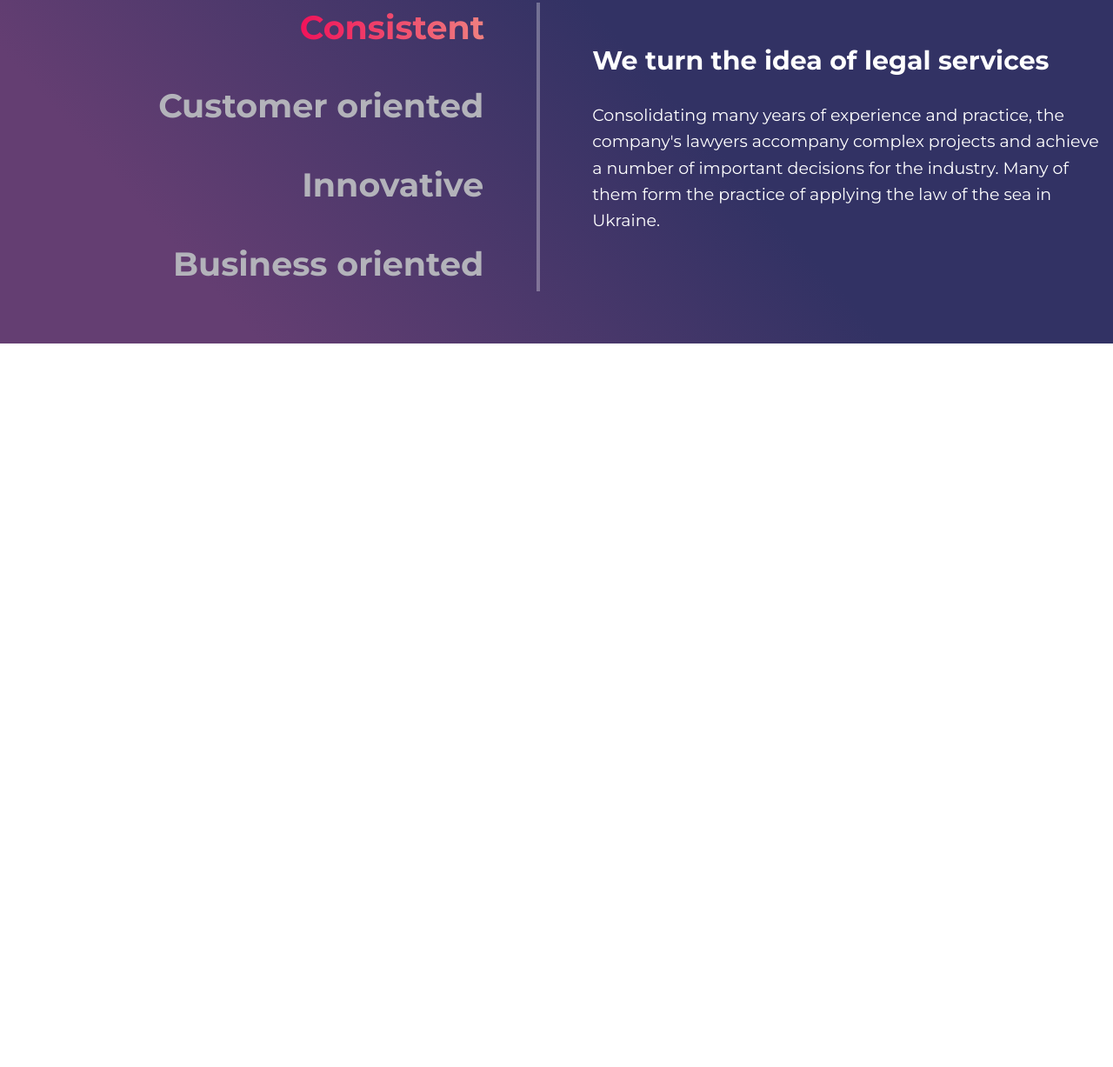
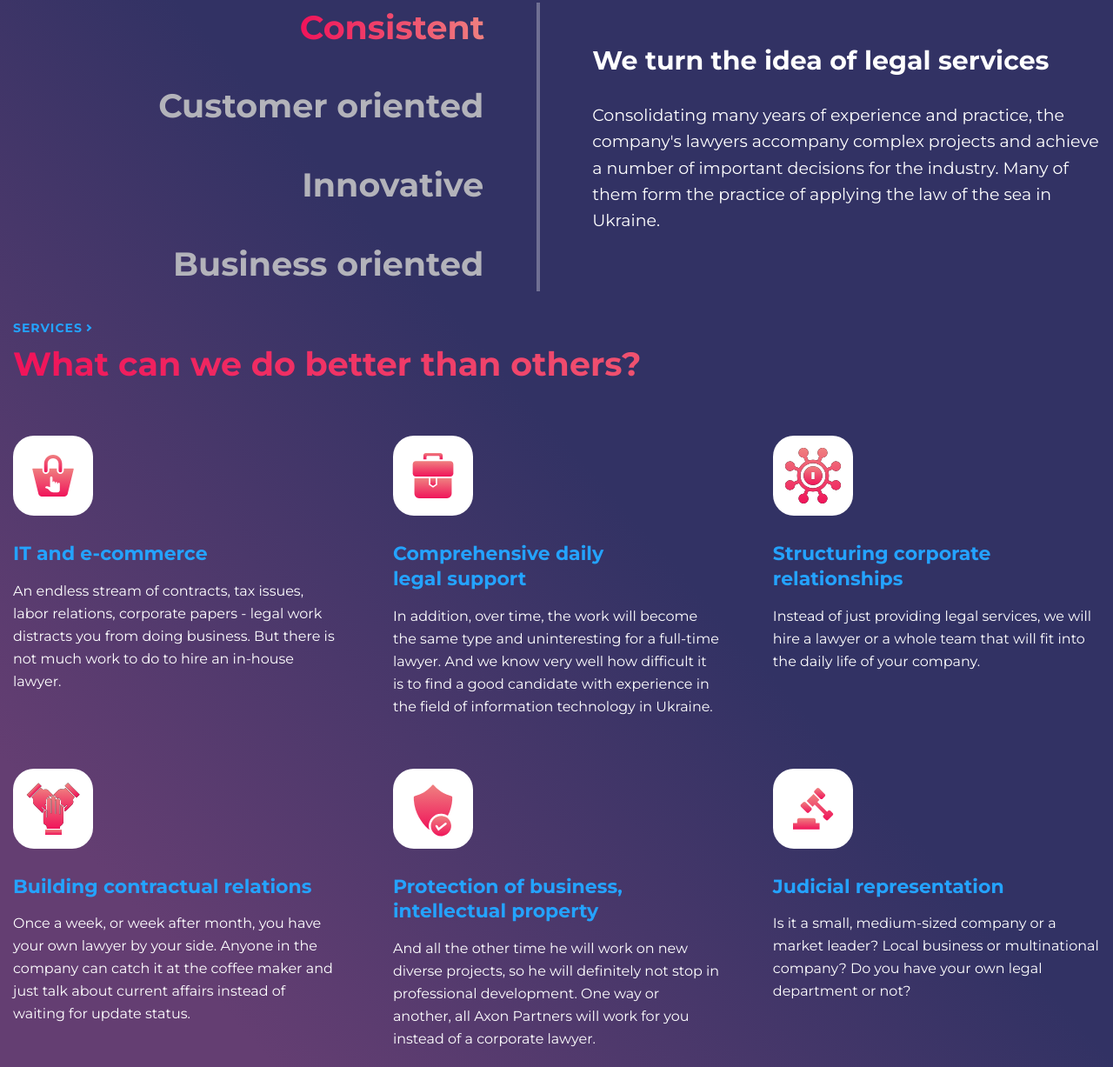
Before and after one commit to AndyGuit/hlegal, a website: page pages/index.html in a window 1280 px wide. Shown: the part 858-2085 px from the top of the page at 87% size. Before the commit the page ends 1253 px from the top, so only its background shows below. Drawn offline with nearby package versions, Linux system fonts and the light colour scheme.

Commit message:
feat: add grid section

```diff
--- a/pages/index.html
+++ b/pages/index.html
@@ -112,25 +112,84 @@
       <div class="tab-content d-xl-flex align-items-xl-center w-100 text-white" id="myTabContent">
         <div class="tab-pane fade show active" id="consistent-tab-pane" role="tabpanel" aria-labelledby="consistent-tab"
           tabindex="0">
-          <h2 class="fw-bold">We turn the idea of legal services</h2>
+          <h3 class="fw-bold">We turn the idea of legal services</h3>
           <p>Consolidating many years of experience and practice, the company's lawyers accompany complex projects and
             achieve a number of important decisions for the industry. Many of them form the practice of applying the law
             of the sea in Ukraine.</p>
         </div>
         <div class="tab-pane fade" id="customer-tab-pane" role="tabpanel" aria-labelledby="customer-tab" tabindex="0">
-          <h2 class="fw-bold">Customer oriented tab header</h2>
+          <h3 class="fw-bold">Customer oriented tab header</h3>
           <p>Lorem ipsum dolor sit amet consectetur adipisicing elit. Quae repellat numquam corrupti dolores culpa
             cupiditate consectetur.</p>
         </div>
         <div class="tab-pane fade" id="innovative-tab-pane" role="tabpanel" aria-labelledby="innovative-tab"
           tabindex="0">
-          <h2 class="fw-bold">Innovative tab header</h2>
+          <h3 class="fw-bold">Innovative tab header</h3>
           <p>Lorem ipsum dolor sit amet consectetur adipisicing elit. Libero at recusandae quo et nesciunt explicabo
             repellendus mollitia doloribus cumque!</p>
         </div>
         <div class="tab-pane fade" id="business-tab-pane" role="tabpanel" aria-labelledby="business-tab" tabindex="0">
-          <h2 class="fw-bold">Business oriented tab header</h2>
+          <h3 class="fw-bold">Business oriented tab header</h3>
           <p>Lorem ipsum dolor sit amet consectetur adipisicing elit. Harum, praesentium ab.</p>
+        </div>
+      </div>
+    </section>
+    <!-- services section -->
+    <section class="services container">
+      <a href="#" class="services__link fw-bold">Services</a>
+      <h2 class="services__heading gradient-red-text fw-bold">What can we do better than others?</h2>
+      <div class="services__grid row">
+        <div class="services__row col-12 col-sm-6 col-lg-4">
+          <div class="services__icon">
+            <img src="../assets/icons/Ecommerce.svg" alt="icon">
+          </div>
+          <h3 class="services__row-heading fw-bold">IT and e-commerce</h3>
+          <p class="services__row-text">An endless stream of contracts, tax issues, labor relations, corporate papers -
+            legal work distracts you from doing business. But there is not much work to do to hire an in-house lawyer.
+          </p>
+        </div>
+        <div class="services__row col-12 col-sm-6 col-lg-4">
+          <div class="services__icon">
+            <img src="../assets/icons/Support.svg" alt="icon">
+          </div>
+          <h3 class="services__row-heading fw-bold">Comprehensive daily <br> legal support</h3>
+          <p class="services__row-text">In addition, over time, the work will become the same type and uninteresting for
+            a full-time lawyer. And we know very well how difficult it is to find a good candidate with experience in
+            the field of information technology in Ukraine. </p>
+        </div>
+        <div class="services__row col-12 col-sm-6 col-lg-4">
+          <div class="services__icon">
+            <img src="../assets/icons/Coprorate.svg" alt="icon">
+          </div>
+          <h3 class="services__row-heading fw-bold">Structuring corporate relationships</h3>
+          <p class="services__row-text">Instead of just providing legal services, we will hire a lawyer or a whole team
+            that will fit into the daily life of your company. </p>
+        </div>
+        <div class="services__row col-12 col-sm-6 col-lg-4">
+          <div class="services__icon">
+            <img src="../assets/icons/Trust.svg" alt="icon">
+          </div>
+          <h3 class="services__row-heading fw-bold">Building contractual relations</h3>
+          <p class="services__row-text">Once a week, or week after month, you have your own lawyer by your side. Anyone
+            in the company can catch it at the coffee maker and just talk about current affairs instead of waiting for
+            update status. </p>
+        </div>
+        <div class="services__row col-12 col-sm-6 col-lg-4">
+          <div class="services__icon">
+            <img src="../assets/icons/Protection.svg" alt="icon">
+          </div>
+          <h3 class="services__row-heading fw-bold">Protection of business, intellectual property</h3>
+          <p class="services__row-text">And all the other time he will work on new diverse projects, so he will
+            definitely not stop in professional development. One way or another, all Axon Partners will work for you
+            instead of a corporate lawyer. </p>
+        </div>
+        <div class="services__row col-12 col-sm-6 col-lg-4">
+          <div class="services__icon">
+            <img src="../assets/icons/Court.svg" alt="icon">
+          </div>
+          <h3 class="services__row-heading fw-bold">Judicial representation</h3>
+          <p class="services__row-text">Is it a small, medium-sized company or a market leader? Local business or
+            multinational company? Do you have your own legal department or not? </p>
         </div>
       </div>
     </section>
--- a/styles/scss/common/_globals.scss
+++ b/styles/scss/common/_globals.scss
@@ -36,6 +36,12 @@ section {
   overflow: hidden;
 }
 
+.gradient-red-text {
+  background: $gradient-red-text;
+  background-clip: text;
+  -webkit-text-fill-color: transparent;
+}
+
 .container {
   margin: 0 auto;
   padding: 0 15px;
--- /dev/null
+++ b/styles/scss/components/_services.scss
@@ -0,0 +1,86 @@
+.services {
+  &__link {
+    position: relative;
+    text-transform: uppercase;
+    font-size: 14px;
+    line-height: 1.2;
+    letter-spacing: 1px;
+    color: $active-regular;
+
+    &::after {
+      content: '';
+      display: block;
+      position: absolute;
+      right: -9px;
+      top: 50%;
+      transform: translateY(-50%) rotate(-45deg);
+      width: 6px;
+      height: 6px;
+      border-bottom: 2px solid $active-regular;
+      border-right: 2px solid $active-regular;
+    }
+
+    @media (hover: hover) {
+      &:hover {
+        color: $accent;
+
+        &::after {
+          border-color: $accent;
+        }
+      }
+    }
+  }
+
+  &__heading {
+    margin: 7px 0 30px;
+    font-size: 30px;
+    line-height: 1.2;
+
+    @media (min-width: 576px) {
+      font-size: 38px;
+      margin-bottom: 60px;
+    }
+  }
+
+  &__grid {
+    @media (min-width: 576px) {
+      --bs-gutter-x: 3.6rem !important;
+    }
+
+    @media (min-width: 1024px) {
+      --bs-gutter-x: 3.8rem !important;
+    }
+  }
+
+  &__row {
+    margin-bottom: 27px;
+
+    @media (min-width: 576px) {
+      margin-bottom: 42px;
+    }
+  }
+
+  &__icon {
+    display: flex;
+    justify-content: center;
+    align-items: center;
+    margin-bottom: 30px;
+    width: 92px;
+    height: 92px;
+    border-radius: 24px;
+    background-color: #fff;
+  }
+
+  &__row-heading {
+    margin-bottom: 15px;
+    font-size: 22px;
+    line-height: 1.3;
+    color: $active-regular;
+  }
+
+  &__row-text {
+    font-size: 16px;
+    line-height: 1.625;
+    color: #fff;
+  }
+}
--- a/styles/scss/components/_tabs.scss
+++ b/styles/scss/components/_tabs.scss
@@ -1,4 +1,14 @@
 .tabs {
+  margin-bottom: 8px !important;
+
+  @media (min-width: 576px) {
+    margin-bottom: 40px !important;
+  }
+
+  @media (min-width: 769px) {
+    margin-bottom: 30px !important;
+  }
+
   .nav-tabs {
     gap: 30px;
     border: none;
@@ -95,7 +105,7 @@
   }
 
   .tab-pane {
-    h2 {
+    h3 {
       font-size: 20px;
       margin-bottom: 30px;
 
--- a/styles/scss/home-page.scss
+++ b/styles/scss/home-page.scss
@@ -4,3 +4,4 @@
 @import './components/navigation';
 @import './components/hero';
 @import './components/tabs';
+@import './components/services';
```
Also changed, not shown: assets/icons/Coprorate.svg (added), assets/icons/Court.svg (added), assets/icons/Ecommerce.svg (added), assets/icons/Protection.svg (added), assets/icons/Support.svg (added), assets/icons/Trust.svg (added), styles/css/home-page.min.css, 1 other file.
